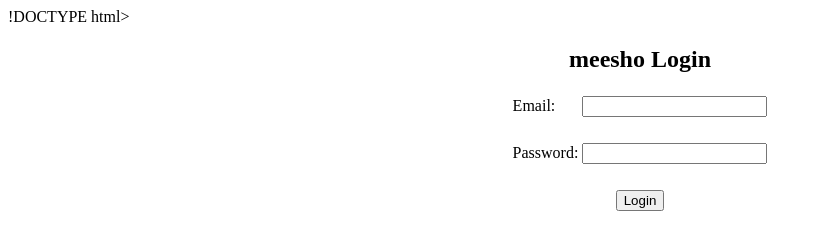
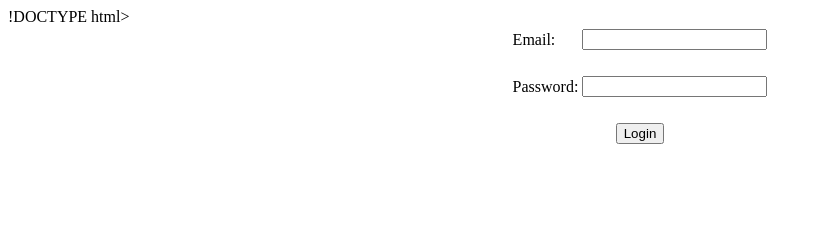
Before and after one commit to AdiNass7119/Aditya, a plain HTML site: page login.html in a window 1280 px wide. Shown: the whole page, without its empty margins (0-821 px from the left). Drawn offline with Linux system fonts and the light colour scheme.

Commit message:
Update login.html

```diff
--- a/login.html
+++ b/login.html
@@ -2,11 +2,10 @@
 <html lang="en">
 <head>
     <meta charset="UTF-8">
-    <title>Login - meesho Blog</title>
+    <title>login</title>
 </head>
 <body>
     <center>
-        <h2>meesho Login</h2>
         <form action="login_handler" method="post">
             <table>
                 <tr>
```
